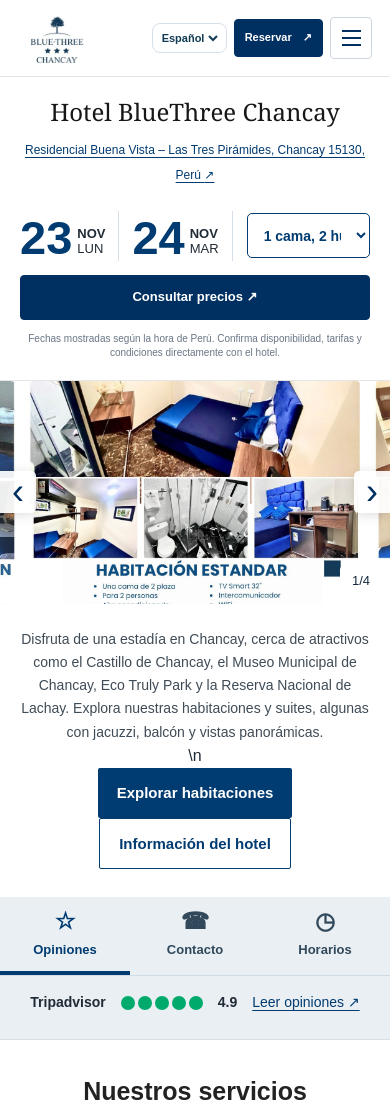
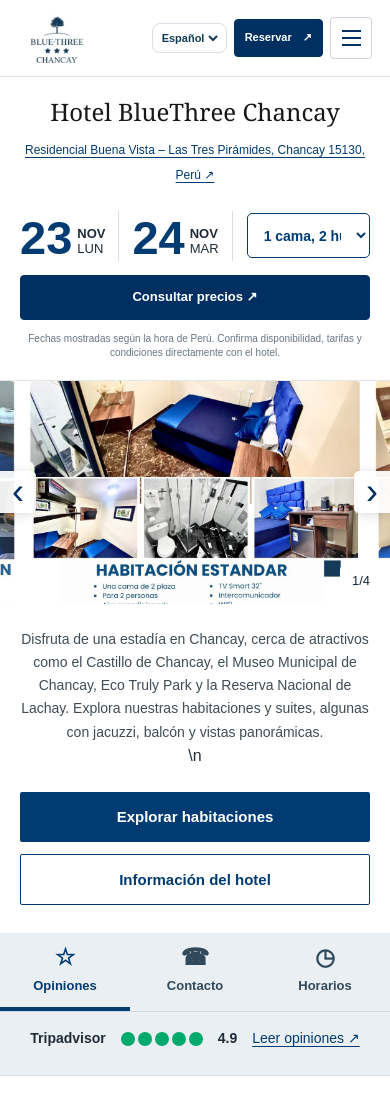
Before and after one commit to camilogomez17/hotelBlueThree, a Next.js app: page / in a window 390 px wide. Shown: the top 1102 px of the page. Built offline with nearby package versions, Linux system fonts and the light colour scheme.

Commit message:
Style homepage introduction and clean stylesheet references

```diff
--- a/app/globals.css
+++ b/app/globals.css
@@ -117,7 +117,7 @@ a{color:inherit;text-decoration:none}
 }
 
 
-/* Hilton-inspired hotel overview and interactive image carousel */
+
 .hotel-gallery{max-width:1440px;margin:0 auto;padding:22px 32px 16px;background:#fff}
 .gallery-track{height:clamp(280px,34vw,470px);display:grid;grid-template-columns:2fr 1fr 1fr;gap:8px;overflow:hidden}
 .gallery-slide{position:relative;display:block;min-width:0;min-height:0;padding:0;border:0;background:#e6edf2;overflow:hidden;cursor:pointer;text-align:left}
@@ -203,7 +203,7 @@ a{color:inherit;text-decoration:none}
  .policy-image img{max-height:350px}
 }
 
-/* BlueThree site shell — inspired by Hilton's spacing and navigation system */
+
 :root{--shell-blue:#002f61;--shell-blue-hover:#00264e;--shell-line:#e5e5e5;--shell-max:1280px}
 .topline{height:30px;background:var(--shell-blue);color:#fff;font-size:11px;font-weight:600;letter-spacing:1.2px}
 .topline-separator{opacity:.55}
@@ -288,7 +288,7 @@ a{color:inherit;text-decoration:none}
 @media(max-width:1200px){.hotel-search-inner{flex-direction:column;align-items:stretch;gap:20px}.hotel-search-identity{flex:auto;text-align:center}.hotel-search-form{flex:auto;justify-content:center}.hotel-search-disclaimer{text-align:center}}
 @media(max-width:760px){.hotel-search-widget{padding:22px 18px 16px}.hotel-search-identity h1{font-size:24px}.hotel-search-identity a{font-size:12px}.hotel-search-form{display:grid;grid-template-columns:1fr 1fr;gap:12px}.hotel-date-fields,.hotel-search-selects{grid-column:1/-1;display:grid;grid-template-columns:1fr 1fr;gap:12px}.hotel-date-fields input,.hotel-search-selects select,.hotel-rate-field select{width:100%}.hotel-rate-field{grid-column:1/-1}.hotel-search-submit{grid-column:1/-1;width:100%}.hotel-search-disclaimer{margin-top:12px}}
 
-/* Hilton-inspired filmstrip: centered active image, neighboring previews, floating introduction */
+
 .filmstrip-hero{position:relative;margin:0 0 48px;overflow:hidden}
 .filmstrip-frame{position:relative;margin:16px 0 0;overflow:hidden}
 .filmstrip-track{display:flex;justify-content:center;align-items:center;gap:16px;width:max-content;position:relative;left:50%;transform:translateX(-50%)}
@@ -335,7 +335,7 @@ a{color:inherit;text-decoration:none}
 .utility-reviews>a{font-size:12px}
 @media(max-width:760px){.utility-reviews{display:flex;flex-direction:column;align-items:flex-start;gap:6px}}
 
-/* Hilton-inspired responsive icon grid */
+
 .services-section{background:#fff;padding:36px 24px 42px;border:0}
 .amenities-content{max-width:1260px;margin:0 auto}
 .amenities-heading{font-size:clamp(25px,2.6vw,34px);line-height:1.2;text-align:center;color:#222;font-weight:600;margin:0 0 36px}
@@ -440,7 +440,7 @@ a{color:inherit;text-decoration:none}
 .contact-compact-location img{display:block;width:100%;max-height:310px;object-fit:cover;border-radius:8px;margin-top:26px}
 @media(max-width:760px){.contact-compact-layout{grid-template-columns:1fr;gap:26px}.contact-compact-content{padding-top:30px;padding-bottom:48px}.contact-compact-location{padding:22px}.contact-compact-hero{padding-top:36px;padding-bottom:34px}}
 
-/* Hilton-style room cards: horizontal scroll and consistent card heights */
+
 .rooms-section .room-grid{display:grid;grid-auto-flow:column;grid-auto-columns:minmax(250px,1fr);grid-template-columns:none;gap:16px;overflow-x:auto;overscroll-behavior-inline:contain;scroll-snap-type:x mandatory;scrollbar-width:none;padding:2px 2px 16px;align-items:stretch}
 .rooms-section .room-grid::-webkit-scrollbar{display:none}
 .rooms-section .room-card{display:flex;flex-direction:column;min-width:0;border:1px solid #dfe3e8;border-radius:9px;overflow:hidden;scroll-snap-align:start;box-shadow:0 1px 2px #001b3820}
@@ -458,7 +458,7 @@ a{color:inherit;text-decoration:none}
 @media(max-width:1100px){.rooms-section .room-grid{grid-auto-columns:minmax(260px,42%)}}
 @media(max-width:720px){.rooms-section .room-grid{grid-auto-columns:minmax(245px,82%);gap:12px}.rooms-section .room-card img{height:auto}.rooms-section .room-card-content{padding:14px}}
 
-/* Hilton-inspired simplified booking strip */
+
 .hotel-search-widget{padding-top:24px;padding-bottom:22px}
 .hotel-search-inner{gap:24px}
 .hotel-search-form{align-items:center;flex-wrap:nowrap;gap:14px;flex:0 1 auto}
@@ -548,7 +548,7 @@ a{color:inherit;text-decoration:none}
 @media(max-width:800px){.filmstrip-intro{margin:0 auto;padding:24px 22px 0}}
 @media(max-width:480px){.filmstrip-intro{margin:0 auto;padding:20px 18px 0}.filmstrip-arrow{top:50%}}
 
-/* Hilton-style property utility rail and responsive three-tab layout */
+
 .hotel-utility-rail{background:#e9eff3;border-color:#d6e0e8}
 .hotel-utility-inner{background:transparent}
 .hotel-utility-mobile{display:none;background:#e9eff3;border-bottom:1px solid #d6e0e8}
@@ -650,3 +650,9 @@ img,video,iframe{max-width:100%}
 .language-chooser select{min-width:0;max-width:112px;border:0;outline-offset:3px;background:transparent;color:inherit;font:inherit;font-size:12px;font-weight:700;cursor:pointer}
 @media(max-width:767px){.language-chooser{padding:7px 5px;gap:2px}.language-chooser-icon{display:none}.language-chooser select{max-width:83px;font-size:11px}}
 @media(max-width:380px){.language-chooser select{max-width:73px;font-size:10px}}
+
+.home-intro-heading{max-width:760px;margin:0 auto 18px;text-align:center}
+.home-intro-heading .eyebrow{margin-bottom:10px}
+.home-intro-heading h1{font-size:clamp(30px,4vw,48px);line-height:1.15;color:var(--blue-dark);margin:0;font-weight:700;letter-spacing:-.025em}
+.home-intro-actions{display:flex;justify-content:center;align-items:center;gap:12px;flex-wrap:wrap;margin-top:24px}
+@media(max-width:640px){.home-intro-heading h1{font-size:32px}.home-intro-actions .button{width:100%;justify-content:center}}
```
